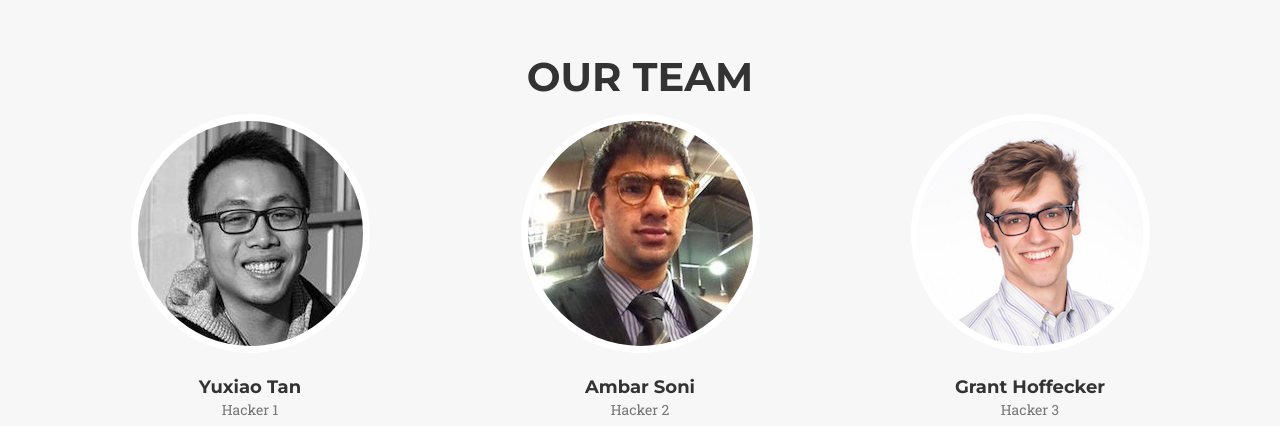
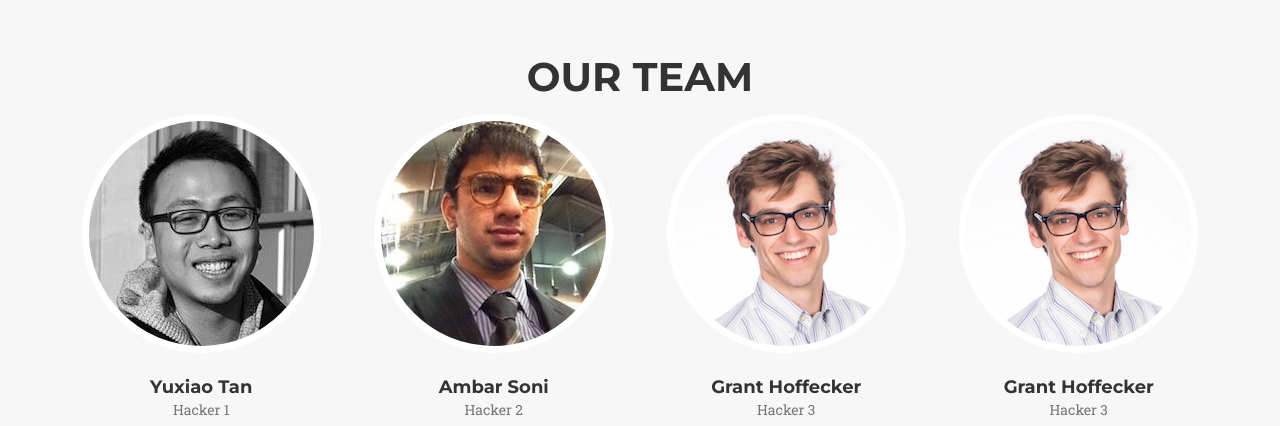
Before and after one commit to ambarsoni/job-posting-bias, a website: page frontend/index.html in a window 1280 px wide. Shown: the part 1190-1616 px from the top of the page. Drawn offline with nearby package versions, Linux system fonts and the light colour scheme; a web font is replaced by a local one.

```diff
--- a/frontend/index.html
+++ b/frontend/index.html
@@ -131,7 +131,7 @@
             </div>
 
             <div class="row">
-                <div class="col-sm-4">
+                <div class="col-sm-3">
                     <div class="team-member">
                         <img src="img/team/yuxiao.jpg" class="img-responsive img-circle" alt="">
                         <h4>Yuxiao Tan</h4>
@@ -146,7 +146,7 @@
                         </ul>
                     </div>
                 </div>
-                <div class="col-sm-4">
+                <div class="col-sm-3">
                     <div class="team-member">
                         <img src="img/team/ambar.jpg" class="img-responsive img-circle" alt="">
                         <h4>Ambar Soni</h4>
@@ -161,7 +161,7 @@
                         </ul>
                     </div>
                 </div>
-                <div class="col-sm-4">
+                <div class="col-sm-3">
                     <div class="team-member">
                         <img src="img/team/grant.jpg" class="img-responsive img-circle" alt="">
                         <h4>Grant Hoffecker</h4>
@@ -176,7 +176,7 @@
                         </ul>
                     </div>
                 </div>
-                <div class="col-sm-4">
+                <div class="col-sm-3">
                     <div class="team-member">
                         <img src="img/team/grant.jpg" class="img-responsive img-circle" alt="">
                         <h4>Grant Hoffecker</h4>
```
